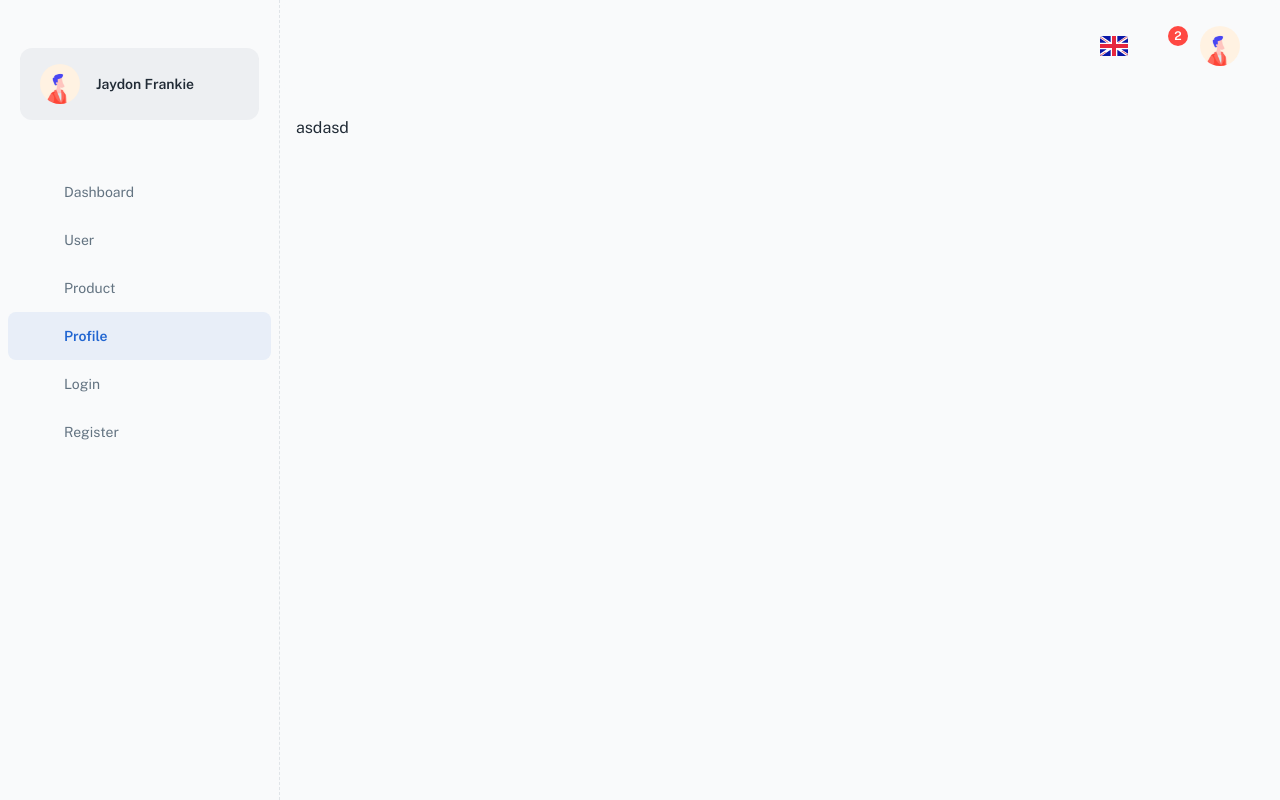
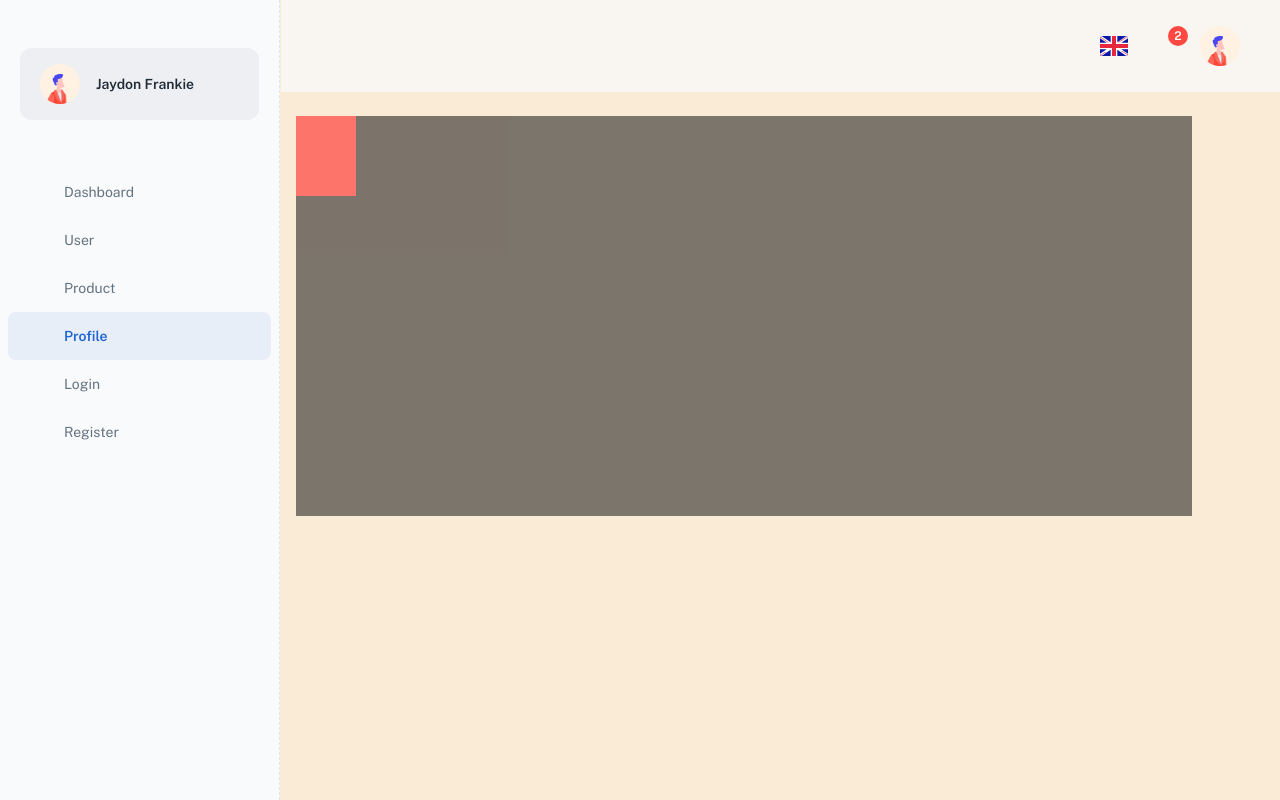
Before and after one commit to ahmedmagdy99101/GymSystem, a React (Create React App) app: page /dashboard/blog in a window 1280 px wide. Built offline with nearby package versions, Linux system fonts and the light colour scheme; some icons are missing; a web font is replaced by a local one.

Commit message:
profileChanges

```diff
--- a/src/pages/Blog.js
+++ b/src/pages/Blog.js
@@ -5,10 +5,11 @@
 
 
 // ----------------------------------------------------------------------
-
+import './blog.css'
 export default function Blog() {
   return (
-    <div>asdasd
+    <div className="container">
+<div className='first'></div>
     </div>
   );
 }
--- /dev/null
+++ b/src/pages/blog.css
@@ -0,0 +1,15 @@
+body{
+    background-color: antiquewhite;
+}
+.container{
+    background-color: black;
+    width: 70vw;
+    height: 50vh;
+    opacity: .5;
+    display: flex;
+}
+.first{
+    width: 60px;
+    height: 80px;
+    background-color: red;
+}
```
